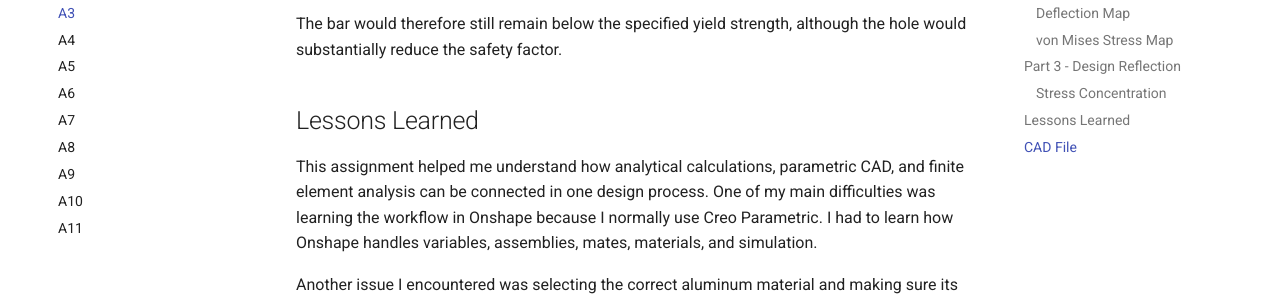
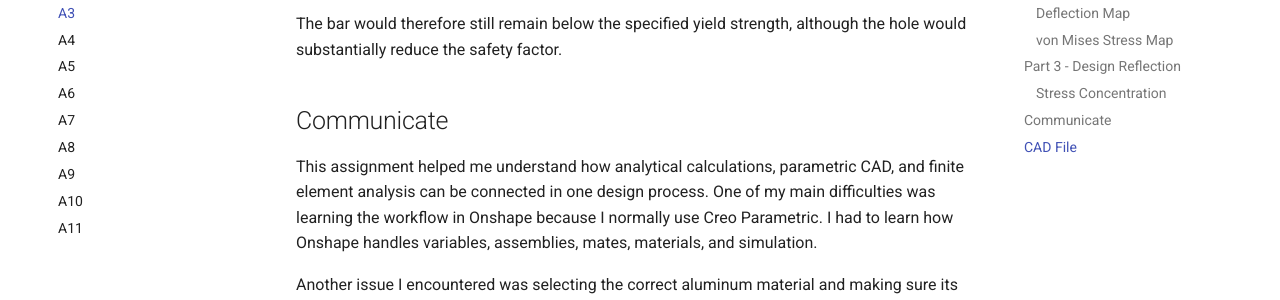
Before and after one commit to OwenHare/design-projects-portfolio, an MkDocs documentation site: the page built from docs/assignments/A03/index.md, in a window 1280 px wide and 900 px high, scrolled down 8787 px. Shown: the part 257-557 px from the top of the window. Built offline with MkDocs 1.6.1 and Material for MkDocs 9.7.7, drawn with Linux system fonts in a browser that asks for light colours.

Commit message:
Fixing Text

```diff
--- a/docs/assignments/A03/index.md
+++ b/docs/assignments/A03/index.md
@@ -88,7 +88,7 @@ Safety Factor = 40 ksi / 30.07 ksi = 1.33
 
 The bar would therefore still remain below the specified yield strength, although the hole would substantially reduce the safety factor.
 
-## Lessons Learned
+## Communicate
 
 This assignment helped me understand how analytical calculations, parametric CAD, and finite element analysis can be connected in one design process. One of my main difficulties was learning the workflow in Onshape because I normally use Creo Parametric. I had to learn how Onshape handles variables, assemblies, mates, materials, and simulation.
 
```
